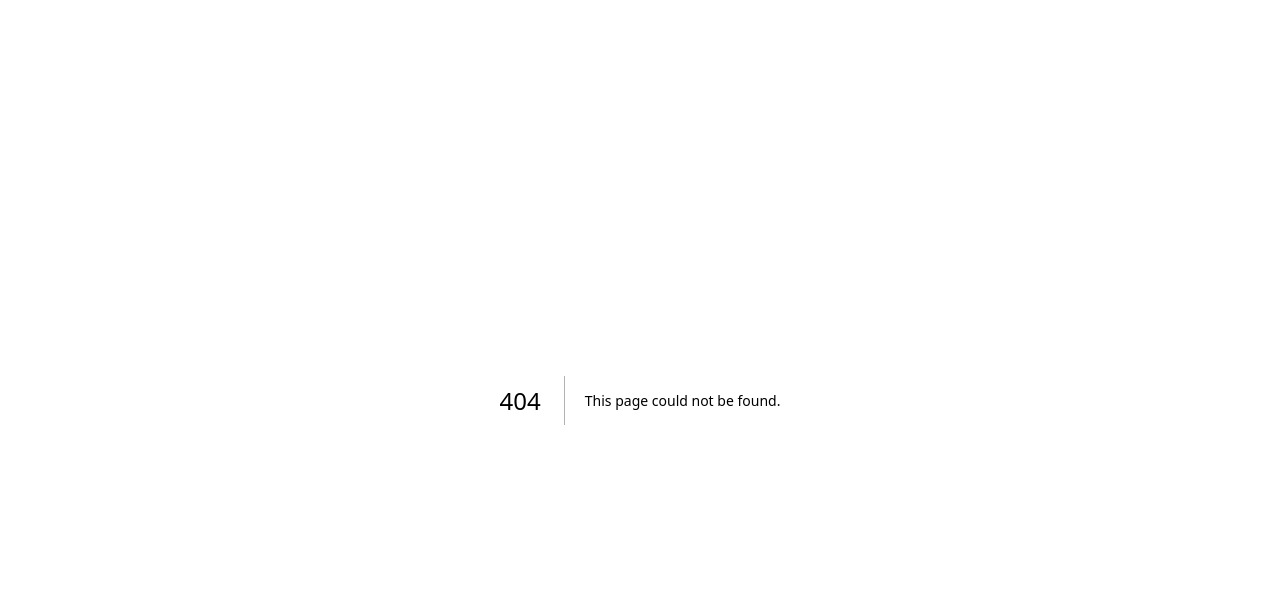
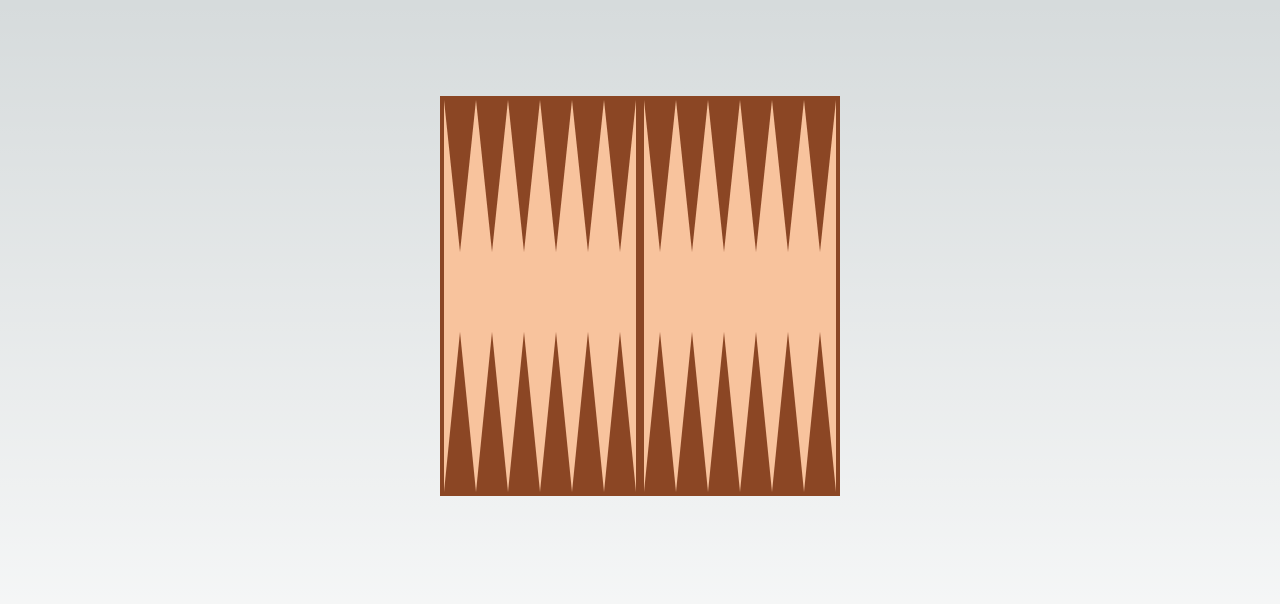
Before and after one commit to ginavasiloff/my-site, a Next.js app: page /backgammon in a window 1280 px wide. Before the commit this address had no page. Shown: the top 604 px of the page. Built offline with nearby package versions, Linux system fonts and the light colour scheme.

Commit message:
Add backgammon background board

```diff
--- /dev/null
+++ b/src/app/backgammon/board.tsx
@@ -0,0 +1,83 @@
+export type BoardProps = {
+  width: number
+  height: number
+  boardColor: string
+  boardTrim: string
+}
+
+export const Board = (boardProps: BoardProps) => {
+  const { boardColor, boardTrim, width, height } = boardProps
+  return (
+    <svg
+      viewBox={`0 0 ${width} ${height}`}
+      width={500}
+      height={400}
+      xmlns="http://www.w3.org/2000/svg"
+    >
+      <rect
+        stroke-width="0"
+        width={width}
+        height={height}
+        x="0"
+        y="0"
+        fill={boardTrim}
+      />
+      <rect
+        stroke-width="0"
+        width={width - 2}
+        height={height - 2}
+        x="1"
+        y="1"
+        fill={boardColor}
+      />
+      <rect
+        stroke-width="0"
+        width={2}
+        height={height}
+        x="49"
+        y="0"
+        fill={boardTrim}
+      />
+      {[0, 0, 0, 0, 0, 0].map((_, i) => {
+        const dx = (width - 4) / 12
+        const x0 = 1 + i * dx
+        const x1 = x0 + dx
+        const x2 = x0 + dx / 2
+        const y2 = (height - 2) / 2 - height * 0.1
+        const y3 = (height - 2) / 2 + height * 0.1
+        const y4 = height - 1
+        const x3 = (width - 2) / 2 + 1 + x0
+        const x4 = x3 + dx
+        const x5 = x4 - dx / 2
+        return (
+          <>
+            <polygon
+              key={`q1-${i}`}
+              points={`${x0}, 1, ${x1}, 1, ${x2}, ${y2}`}
+              fill={boardTrim}
+              stroke="none"
+            />
+            <polygon
+              key={`q1-${i}`}
+              points={`${x0}, ${y4}, ${x1}, ${y4}, ${x2}, ${y3}`}
+              fill={boardTrim}
+              stroke="none"
+            />
+            <polygon
+              key={`q1-${i}`}
+              points={`${x3}, 1, ${x4}, 1, ${x5}, ${y2}`}
+              fill={boardTrim}
+              stroke="none"
+            />
+            <polygon
+              key={`q1-${i}`}
+              points={`${x3}, ${y4}, ${x4}, ${y4}, ${x5}, ${y3}`}
+              fill={boardTrim}
+              stroke="none"
+            />
+          </>
+        )
+      })}
+    </svg>
+  )
+}
--- /dev/null
+++ b/src/app/backgammon/page.module.css
@@ -0,0 +1,8 @@
+.main {
+  display: flex;
+  flex-direction: column;
+  justify-content: space-between;
+  align-items: center;
+  padding: 6rem;
+  min-height: 100vh;
+}
--- /dev/null
+++ b/src/app/backgammon/page.tsx
@@ -0,0 +1,14 @@
+import styles from './page.module.css'
+import { Board } from './board'
+export default function Home() {
+    return (
+        <main className={styles.main}>
+            <Board
+                width={100}
+                height={100}
+                boardColor={'rgb(248, 195, 157)'}
+                boardTrim={'rgb(139, 70, 36)'}
+            />
+        </main>
+    )
+}
```
